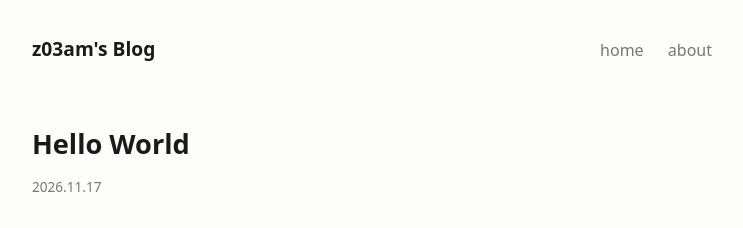
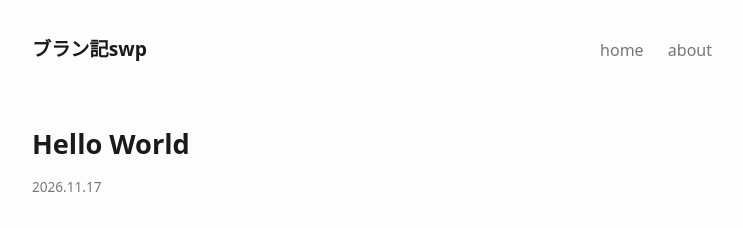
Before and after one commit to z03am647/z03am647.github.io, a Jekyll site: the page built from _posts/2026-11-17-hello-world.md, in a window 1280 px wide. Shown: the top 228 px of the page, without its empty margins (268-1011 px from the left). Built offline with Jekyll 4.4.1, drawn with Linux system fonts in a browser that asks for light colours.

Commit message:
Change site title; pin footer copyright text

```diff
--- a/_config.yml
+++ b/_config.yml
@@ -1,5 +1,5 @@
 # Site settings
-title: z03am's Blog
+title: ブラン記swp
 description: GitHub Pages + Jekyll で作ったブログ
 baseurl: ""          # <username>.github.io なら ""、/blog なら "/blog"
 url: ""
--- a/_layouts/default.html
+++ b/_layouts/default.html
@@ -21,7 +21,7 @@
     {{ content }}
   </main>
   <footer class="site-footer">
-    <p>&copy; {{ site.time | date: '%Y' }} {{ site.title }}</p>
+    <p>&copy; {{ site.time | date: '%Y' }} z03am's Blog</p>
   </footer>
 </body>
 </html>
```
